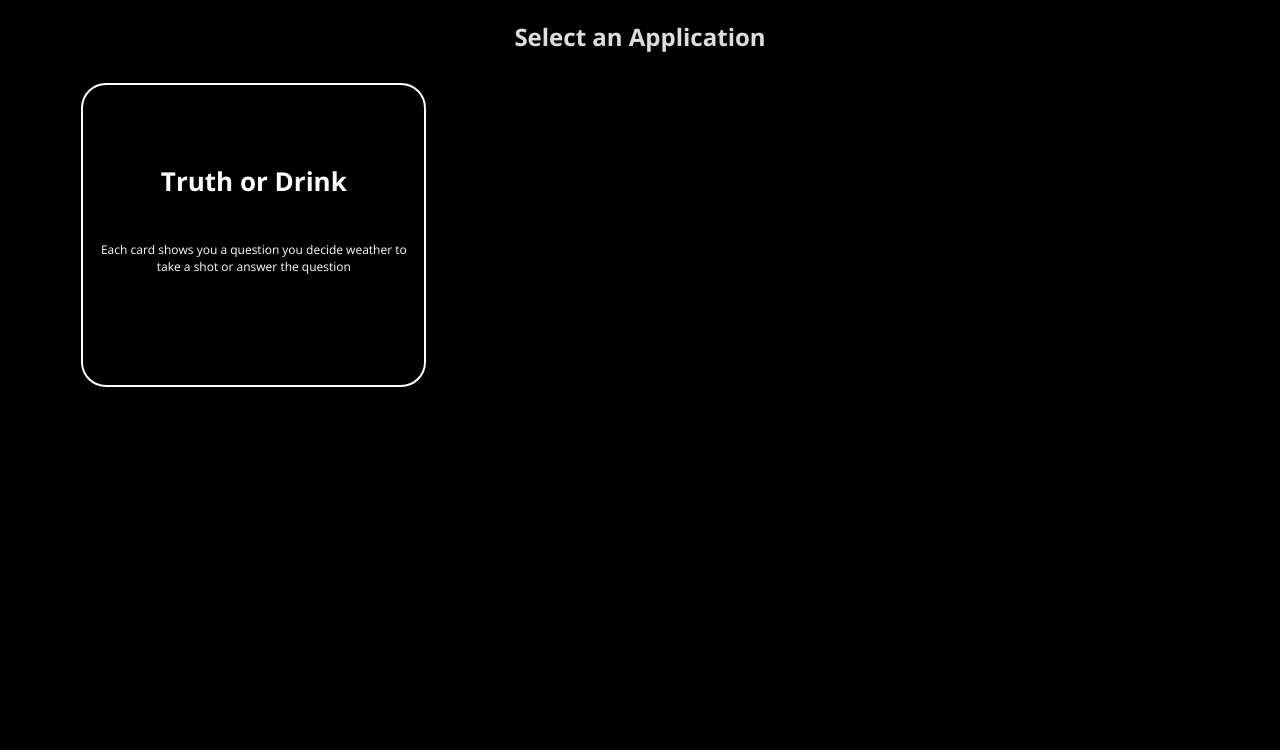
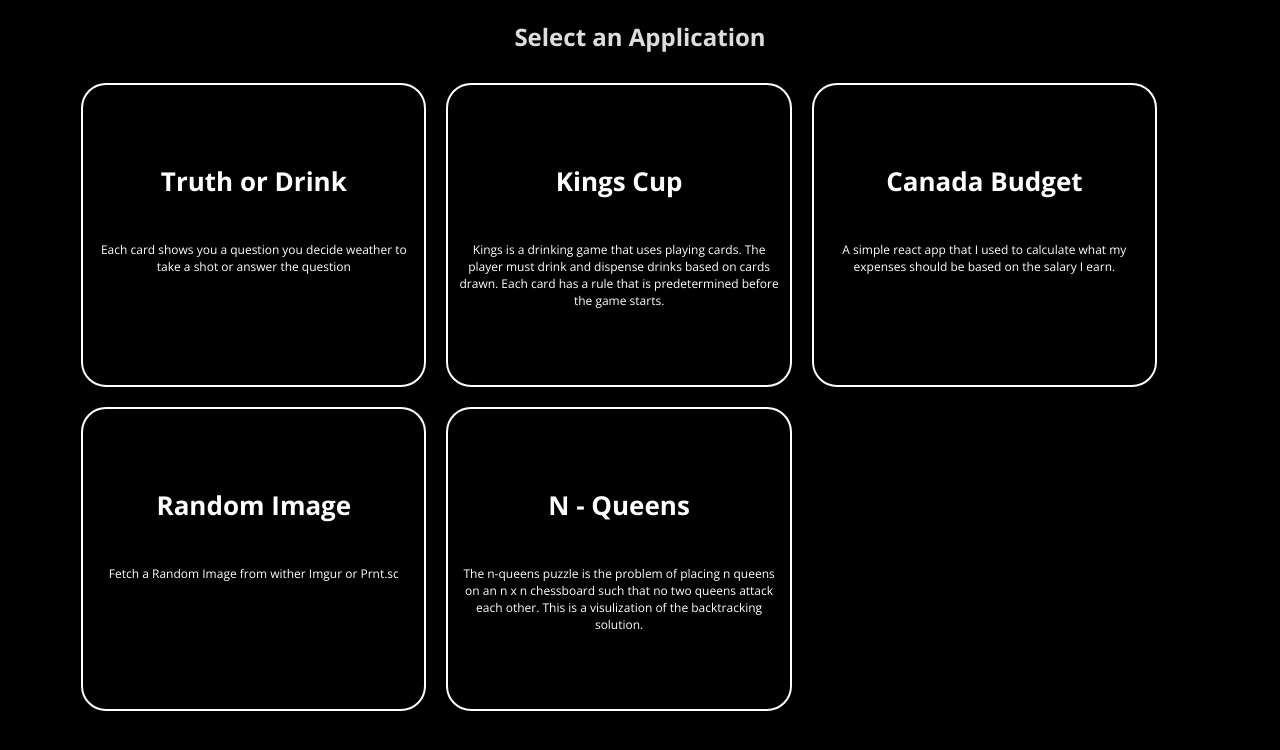
Before and after one commit to lazyrunner/spashscreen, a website built with webpack: page src/index.html in a window 1280 px wide. Built offline with nearby package versions, Linux system fonts and the light colour scheme.

Commit message:
Added new sites

```diff
--- a/src/index.html
+++ b/src/index.html
@@ -9,11 +9,43 @@
         <div class="contained">
           <h2>Select an Application</h2>
           <ul class="packages-list" data-equalizer>
-            <a href="/truthOrDrink">
+            <a href="https://joshua-truth-or-drink.netlify.app/">
                 <li data-equalizer-watch>
                     <h2>Truth or Drink</h2>
                     <p>
                         Each card shows you a question you decide weather to take a shot or answer the question
+                    </p>
+                </li>
+            </a>
+            <a href="https://joshua-kings-cup.netlify.app/">
+                <li data-equalizer-watch>
+                    <h2>Kings Cup</h2>
+                    <p>
+                        Kings is a drinking game that uses playing cards. The player must drink and dispense drinks based on cards drawn. Each card has a rule that is predetermined before the game starts.
+                    </p>
+                </li>
+            </a>
+            <a href="https://joshua-budget.netlify.app/">
+                <li data-equalizer-watch>
+                    <h2>Canada Budget</h2>
+                    <p>
+                        A simple react app that I used to calculate what my expenses should be based on the salary I earn.
+                    </p>
+                </li>
+            </a>
+            <a href="https://joshua-random-image.netlify.app/">
+                <li data-equalizer-watch>
+                    <h2>Random Image</h2>
+                    <p>
+                        Fetch a Random Image from wither Imgur or Prnt.sc
+                    </p>
+                </li>
+            </a>
+            <a href="https://joshua-n-queens.netlify.app/">
+                <li data-equalizer-watch>
+                    <h2>N - Queens</h2>
+                    <p>
+                        The n-queens puzzle is the problem of placing n queens on an n x n chessboard such that no two queens attack each other. This is a visulization of the backtracking solution.
                     </p>
                 </li>
             </a>
```
